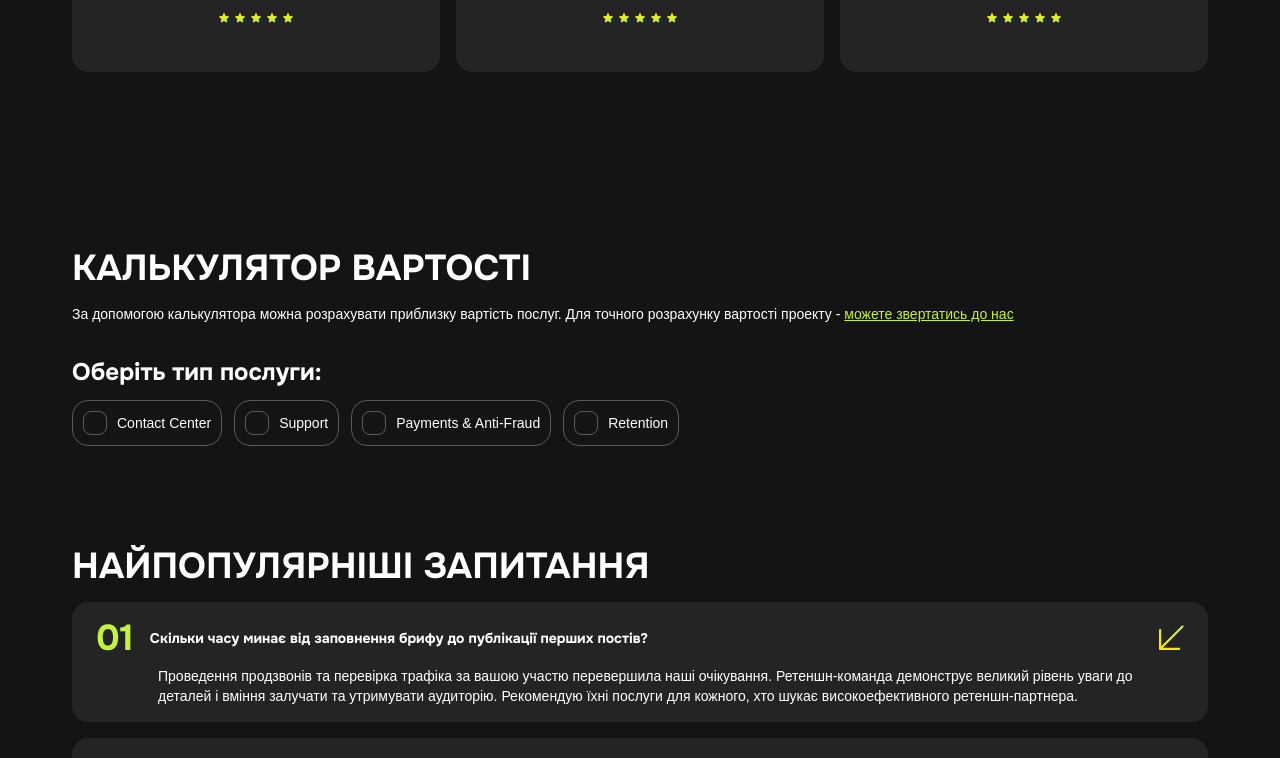
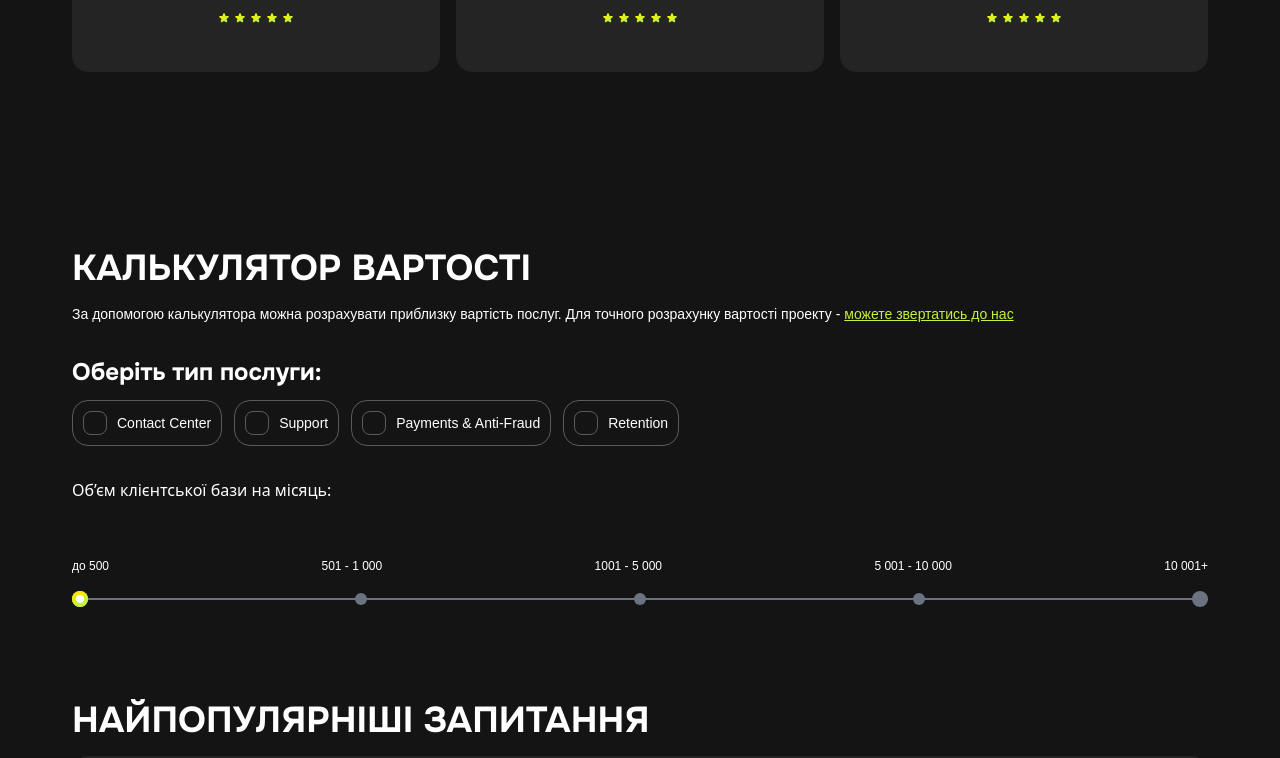
Before and after one commit to DemureFace/KeepUpHub, a Nuxt app: page / in a window 1280 px wide. Shown: the part 3849-4607 px from the top of the page. Built offline with nearby package versions, Linux system fonts and the light colour scheme; a web font is replaced by a local one.

Commit message:
Add BaseInputRadio

```diff
--- /dev/null
+++ b/components/base/BaseInputRange.vue
@@ -0,0 +1,89 @@
+<script setup>
+const props = defineProps({
+  selectedValue: {
+    type: Number,
+    required: true,
+  },
+
+  label: {
+    type: String,
+    default: "",
+  },
+
+  rangeValues: {
+    type: Array,
+    default: () => [],
+  },
+});
+
+const emit = defineEmits(["update-selected-value"]);
+
+function setPointSizeClass(index, value) {
+  const isFirstOrLastPoint =
+    index === 0 || index === props.rangeValues.length - 1;
+
+  if (isFirstOrLastPoint) return "w-4 h-4";
+
+  return "w-3 h-3";
+}
+
+function setPointBackgroundClass(value) {
+  return value <= props.selectedValue ? "bg-primary-gradient" : "bg-gray-500";
+}
+
+const progressWidthClass = computed(() => {
+  const rangeValuesLength = props.rangeValues.length;
+  const rangeValueIndex = props.rangeValues.findIndex(
+    (value) => value.value === props.selectedValue,
+  );
+
+  return {
+    width: `${(rangeValueIndex / (rangeValuesLength - 1)) * 100}%`,
+  };
+});
+</script>
+
+<template>
+  <div class="flex flex-col">
+    <h4 class="mb-14 text-white">{{ props.label }}</h4>
+
+    <div class="mb-6 flex items-center justify-between">
+      <span
+        v-for="(value, index) in props.rangeValues"
+        :key="value.label"
+        class="whitespace-nowrap text-center font-onest font-light text-white"
+        :class="
+          value.value === props.selectedValue
+            ? 'text-xs'
+            : 'text-[8px] leading-4 first:text-xs last:text-xs md:text-xs'
+        "
+      >
+        {{ value.label }}
+      </span>
+    </div>
+
+    <div
+      class="relative flex h-0.5 w-full items-center justify-between bg-gray-500"
+    >
+      <div
+        class="absolute h-1 rounded-full bg-primary-gradient"
+        :style="progressWidthClass"
+      />
+
+      <div
+        v-for="(value, index) in props.rangeValues"
+        :key="value.label"
+        class="relative flex cursor-pointer rounded-full"
+        :class="[
+          setPointSizeClass(index, value.value),
+          setPointBackgroundClass(value.value),
+          {
+            'before:absolute before:left-1/2 before:top-1/2 before:h-4 before:w-4 before:-translate-x-1/2 before:-translate-y-1/2 before:rounded-full before:bg-primary-gradient after:absolute after:left-1/2 after:top-1/2 after:h-2 after:w-2 after:-translate-x-1/2 after:-translate-y-1/2 after:rounded-full after:bg-white':
+              value.value === props.selectedValue,
+          },
+        ]"
+        @click="emit('update-selected-value', value.value)"
+      />
+    </div>
+  </div>
+</template>
--- a/components/home/CalculatorSection.vue
+++ b/components/home/CalculatorSection.vue
@@ -11,6 +11,16 @@ const serviceList = [
   },
   { id: "retention", label: "Retention", value: "retention" },
 ];
+
+const rangeValues = [
+  { label: "до 500", value: 1 },
+  { label: "501 - 1 000", value: 2 },
+  { label: "1001 - 5 000", value: 3 },
+  { label: "5 001 - 10 000", value: 4 },
+  { label: "10 001+", value: 5 },
+];
+
+const rangeValue = ref(1);
 </script>
 
 <template>
@@ -35,7 +45,7 @@ const serviceList = [
     </div>
 
     <div
-      class="hide-scrollbar mx-auto flex w-full gap-3 overflow-x-scroll px-0 md:px-8 lg:px-[38px] xl:max-w-[1136px] xl:px-0"
+      class="hide-scrollbar mx-auto mb-8 flex w-full gap-3 overflow-x-scroll px-0 md:px-8 lg:px-[38px] xl:max-w-[1136px] xl:px-0"
     >
       <div class="mr-1 h-1 w-1 md:hidden" />
 
@@ -48,5 +58,14 @@ const serviceList = [
 
       <div class="ml-1 h-1 w-1 md:hidden" />
     </div>
+
+    <div class="container">
+      <BaseInputRange
+        :selected-value="rangeValue"
+        :range-values="rangeValues"
+        label="Об’єм клієнтської бази на місяць:"
+        @update-selected-value="rangeValue = $event"
+      />
+    </div>
   </section>
 </template>
--- a/components/home/ResultsSection.vue
+++ b/components/home/ResultsSection.vue
@@ -15,7 +15,7 @@ const resultList = [
 ];
 
 let targetValue = 11870000;
-let duration = 5000;
+let duration = 3000;
 
 function animateValue(start, end, duration, element) {
   let startTime = null;
@@ -78,10 +78,10 @@ onMounted(async () => {
       />
 
       <div
-        class="border-gray-100 relative flex rounded-2xl border px-4 py-10 md:px-7 lg:px-16 xl:pl-[168px] xl:pr-[75px]"
+        class="relative flex rounded-2xl border border-gray-100 px-4 py-10 md:px-7 lg:px-16 xl:pl-[168px] xl:pr-[75px]"
       >
         <div
-          class="border-b-gray-100 absolute -top-10 left-1/2 flex h-0 w-0 -translate-x-1/2 justify-center border-b-[40px] border-l-[40px] border-r-[40px] border-l-transparent border-r-transparent md:left-24 md:translate-x-0 xl:left-52"
+          class="absolute -top-10 left-1/2 flex h-0 w-0 -translate-x-1/2 justify-center border-b-[40px] border-l-[40px] border-r-[40px] border-b-gray-100 border-l-transparent border-r-transparent md:left-24 md:translate-x-0 xl:left-52"
         >
           <div
             class="absolute mt-0.5 border-b-[40px] border-l-[40px] border-r-[40px] border-b-dark border-l-transparent border-r-transparent"
--- a/tailwind.config.js
+++ b/tailwind.config.js
@@ -11,6 +11,7 @@ module.exports = {
         gray: {
           100: "#D9D9D9",
           200: "#242424",
+          300: "#5A5A5A",
         },
         dark: "#141414",
       },
```
